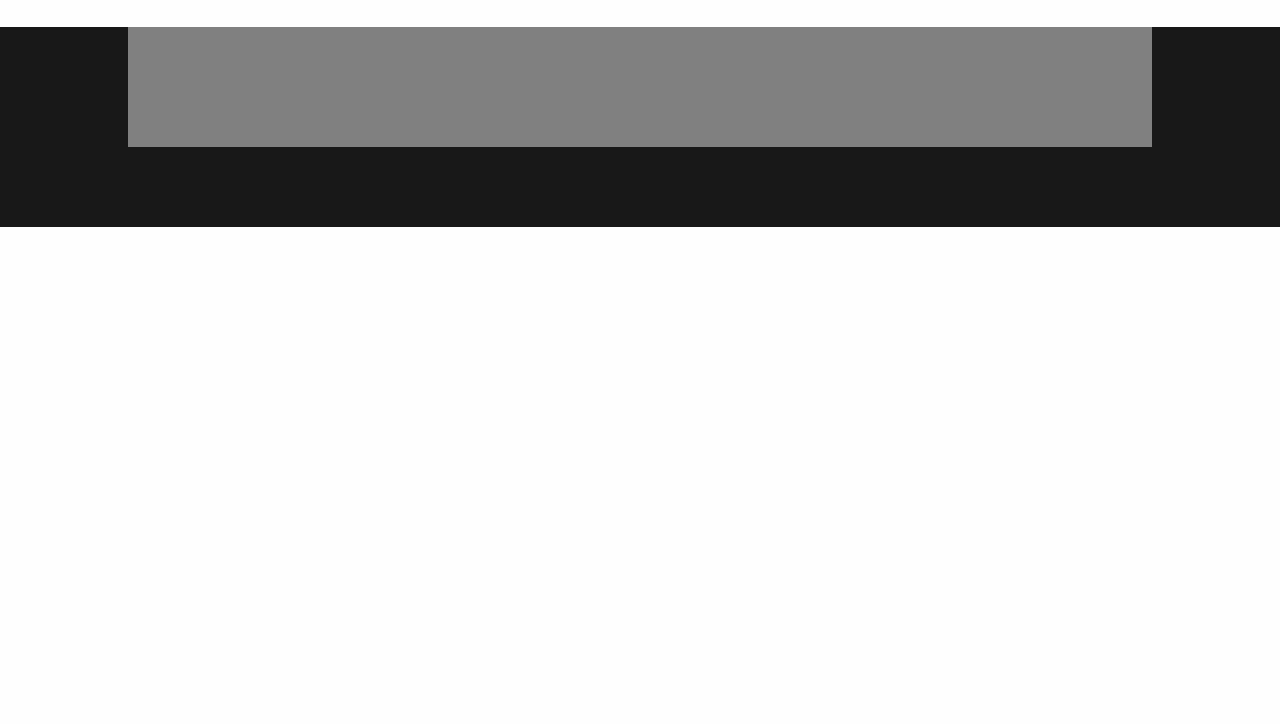
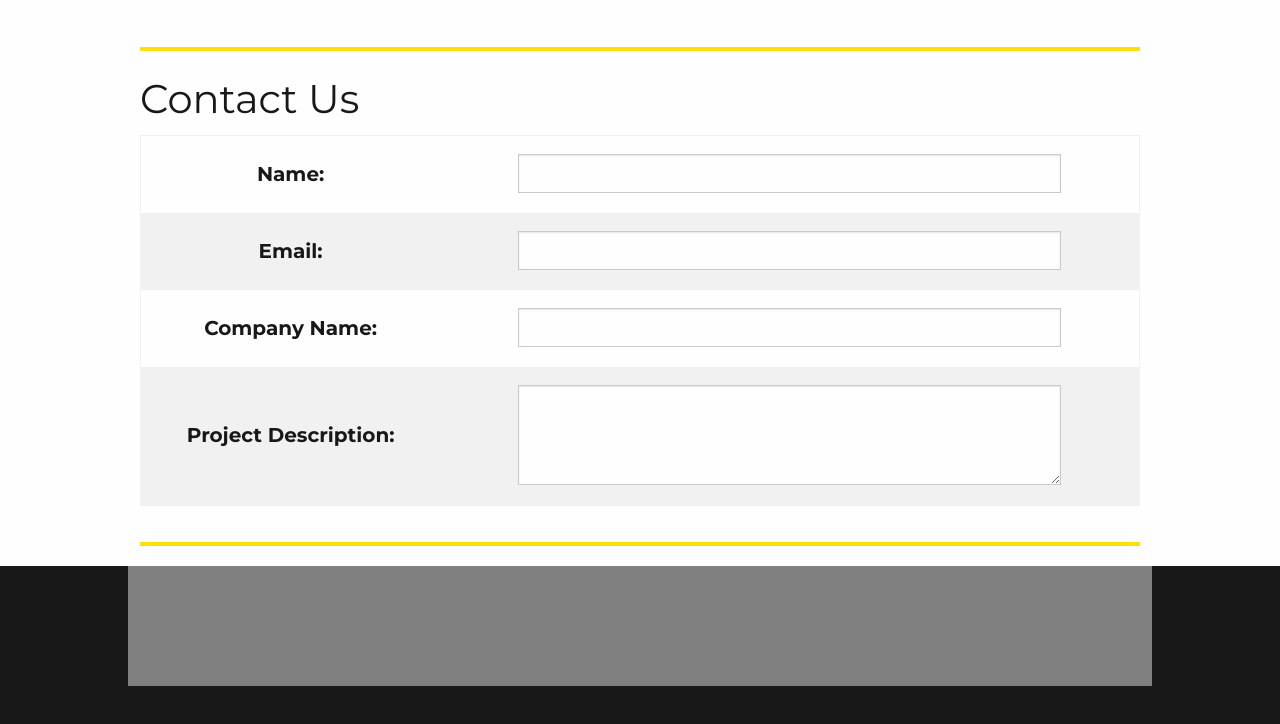
Before and after one commit to Jazzcastle/WBDV-Group-Project, a plain HTML site: page index.html in a window 1280 px wide. Shown: the part 1058-1782 px from the top of the page. Before the commit the page ends 1285 px from the top, so only its background shows below. Drawn offline with nearby package versions, Linux system fonts and the light colour scheme; files that its build step writes are made by us from their sources.

Commit message:
made the contact form

```diff
--- a/index.html
+++ b/index.html
@@ -107,6 +107,34 @@ MAIN CONTENT
         </div>
     </main>
 
+    <section class="contact-section">
+      <div class="form-container">
+        <form class="home-contact" action="index.html" method="post">
+          <h1>Contact Us</h1>
+          <table>
+            <tr>
+              <th>Name: </th>
+              <td><input type="text" name="name"></td>
+            </tr>
+
+            <tr>
+              <th>Email: </th>
+              <td><input type="email" name="email"></td>
+            </tr>
+
+            <tr>
+              <th>Company Name: </th>
+              <td><input type="text" name="company"></td>
+            </tr>
+
+            <tr>
+              <th>Project Description: </th>
+              <td><textarea type="text" name="project"></textarea></td>
+            </tr>
+          </table>
+        </form>
+      </div>
+    </section>
 
 
 
--- a/sass/_contact.scss
+++ b/sass/_contact.scss
@@ -0,0 +1,29 @@
+.home-contact{
+  max-width: 1000px;
+  margin: 20px auto;
+  border-top: solid 4px $accentcolor;
+  border-bottom: solid 4px $accentcolor;
+  padding: 20px 0;
+
+  h1{
+    color: $primarycolor;
+    font-size: 40px;
+    font-family: 'Montserrat';
+  }
+  th{
+    width: 30%;
+    font-family: 'Montserrat';
+    font-size: 20px;
+    color: $primarycolor;
+  }
+  td{
+
+    input, textarea{
+      width: 80%;
+      margin: 10px auto;
+    }
+    textarea{
+      min-height: 100px;
+    }
+  }
+}
```
